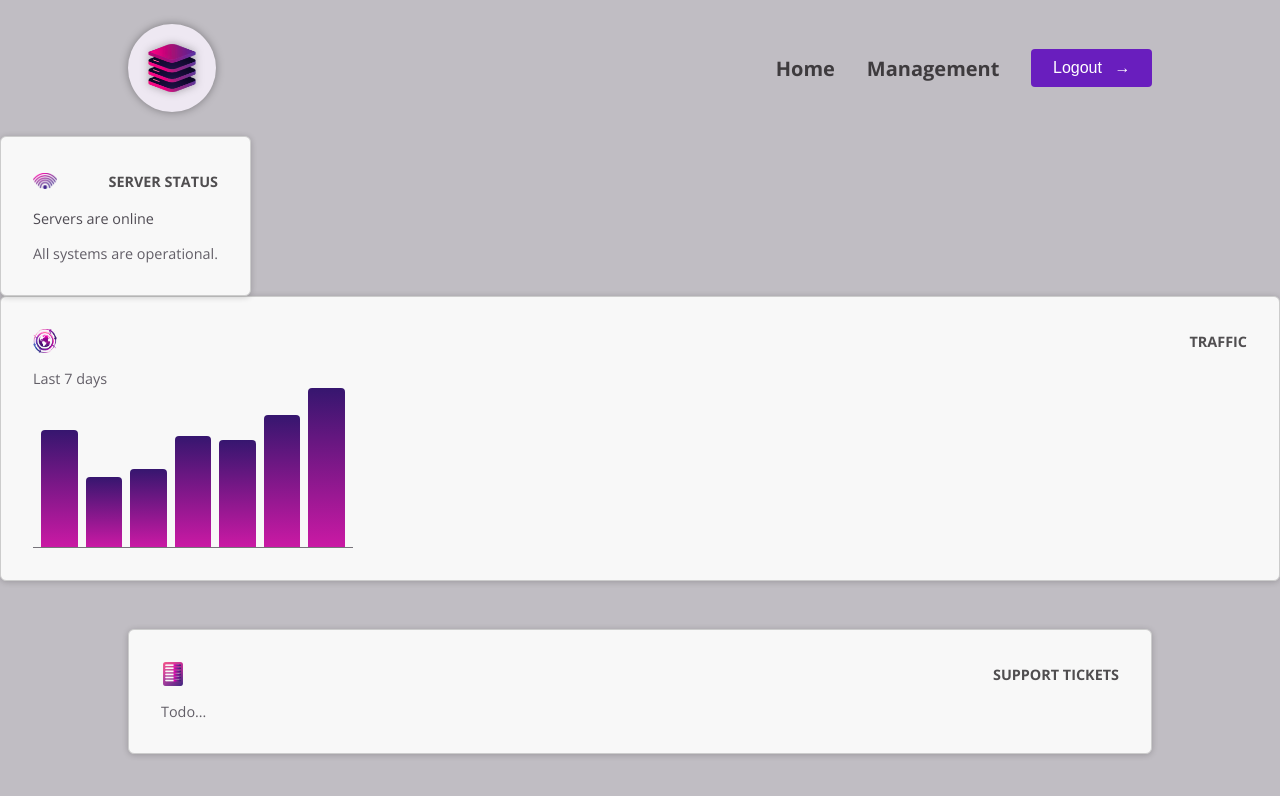
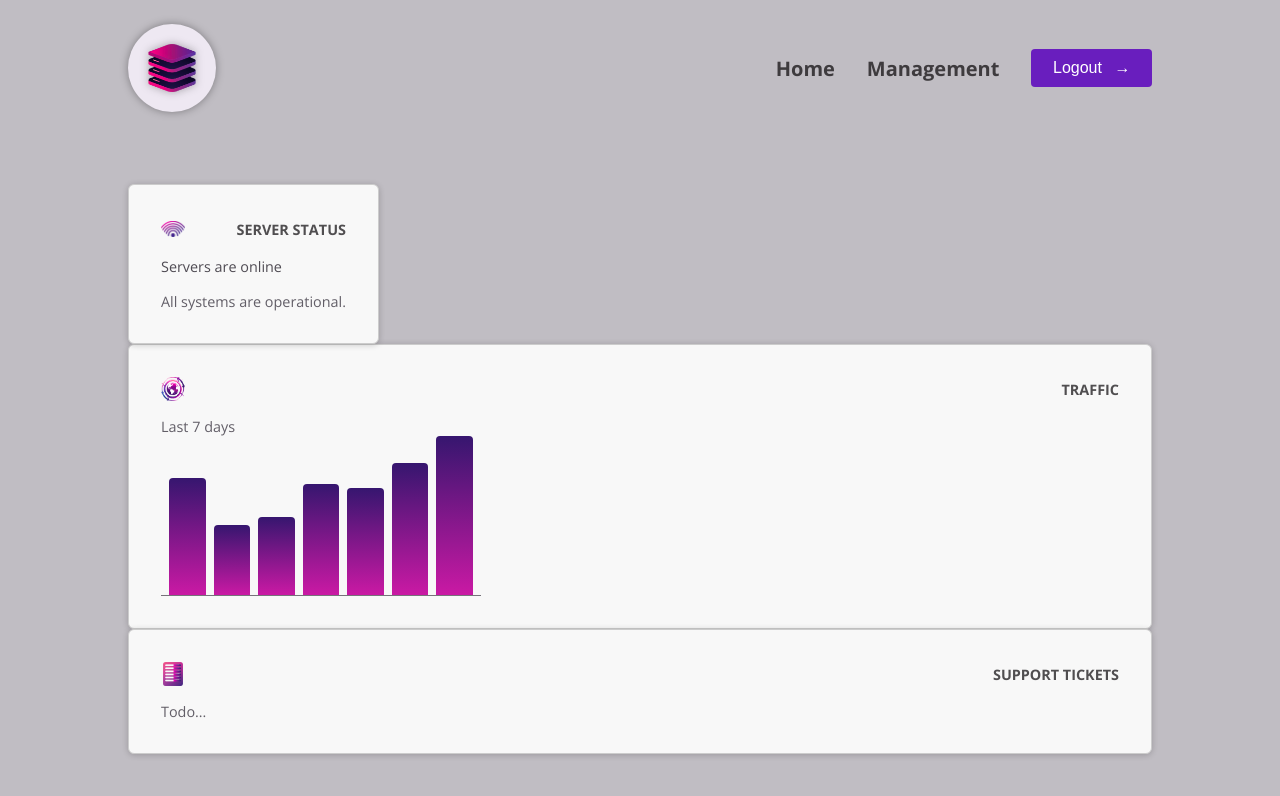
Before and after one commit to mitrasingh/angular-ticket-system, an Angular app: page / in a window 1280 px wide. Shown: the top 796 px of the page. Built offline with nearby package versions, Linux system fonts and the light colour scheme.

Commit message:
update: add support tickets selector to main structure

```diff
--- a/src/app/app.component.html
+++ b/src/app/app.component.html
@@ -1,16 +1,9 @@
 <app-header />
-<app-server-status [currentStatus]="currentStatus" />
-<app-traffic [dummyTrafficData]="dummyTrafficData" [maxTraffic]="maxTraffic" />
 <main>
-  <div class="dashboard-item">
-    <article>
-      <header>
-        <img src="list.png" alt="A list of items" />
-        <h2>Support Tickets</h2>
-      </header>
-      <div id="status">
-        <p>Todo...</p>
-      </div>
-    </article>
-  </div>
+  <app-server-status [currentStatus]="currentStatus" />
+  <app-traffic
+    [dummyTrafficData]="dummyTrafficData"
+    [maxTraffic]="maxTraffic"
+  />
+  <app-support-tickets />
 </main>
```
